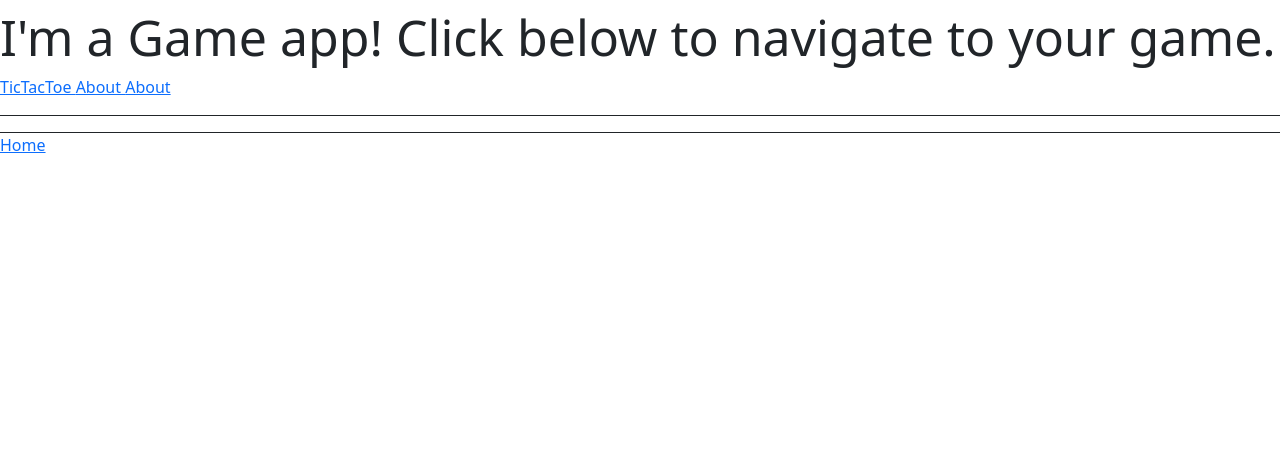
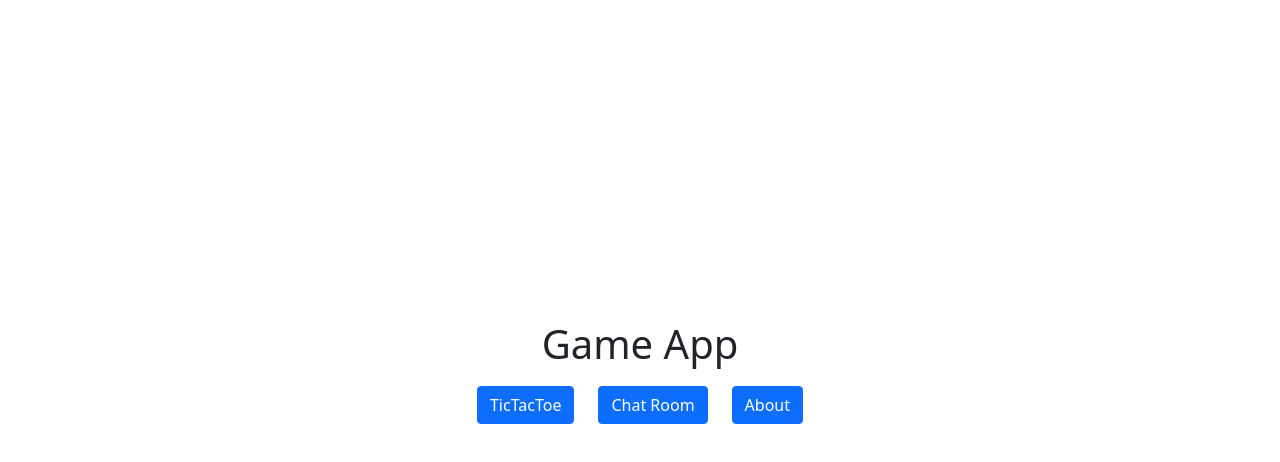
Before and after one commit to bcso/Experiements, a React app in the folder client/: page / in a window 1280 px wide. Shown: the top 462 px of the page. Built offline with nearby package versions, Linux system fonts and the light colour scheme.

Commit message:
Centering the main page

```diff
--- a/client/src/components/App.js
+++ b/client/src/components/App.js
@@ -1,32 +1,39 @@
 const React = require('react');
 import { Outlet, Link } from 'react-router-dom';
 import styles from '../styles.css';
+import {
+    Container,
+    Row,
+    Col,
+    Button
+} from 'react-bootstrap';
 
 function App(){
     return(
-    <div>
-        <div className={styles.introTitle}> I'm a Game app! Click below to navigate to your game. </div>
-
-        <Link to="/ttc"> TicTacToe </Link>
-        <Link to="/about"> About </Link>
-        <Link to="/about"> About </Link>
-        <nav
-            style={{
-            borderBottom: "solid 1px",
-            paddingBottom: "1rem"
-            }}
-        />
-
-        <Outlet />
-
-        <nav
-            style={{
-            borderBottom: "solid 1px",
-            paddingBottom: "1rem"
-            }}
-        />
-        <Link to="/"> Home </Link>
-    </div>
+        <Container className={styles.introPageContainer} fluid>
+            <Row className={styles.introPageTitle}>
+                <Col>
+                    <h1>Game App</h1>
+                </Col>
+            </Row>
+            <Row className={styles.introPageButtonNav}>
+                <Col xs="auto">
+                    <Link to="/ttc">
+                        <Button> TicTacToe </Button>
+                    </Link>
+                </Col>
+                <Col xs="auto">
+                    <Link to="/about">
+                        <Button> Chat Room </Button>
+                    </Link>
+                </Col>
+                <Col xs="auto">
+                    <Link to="/about">
+                        <Button> About </Button>
+                    </Link>
+                </Col>
+            </Row>
+        </Container>
     )
 }
 
--- a/client/src/styles.css
+++ b/client/src/styles.css
@@ -1,3 +1,13 @@
-.introTitle {
-    font-size: 50px;
+.introPageContainer {
+    text-align: center;
+    position: absolute;
+    top: 40%;
 }
+
+.introPageTitle {
+    margin-bottom: 10px;
+}
+
+.introPageButtonNav {
+    justify-content: center;
+}
```
